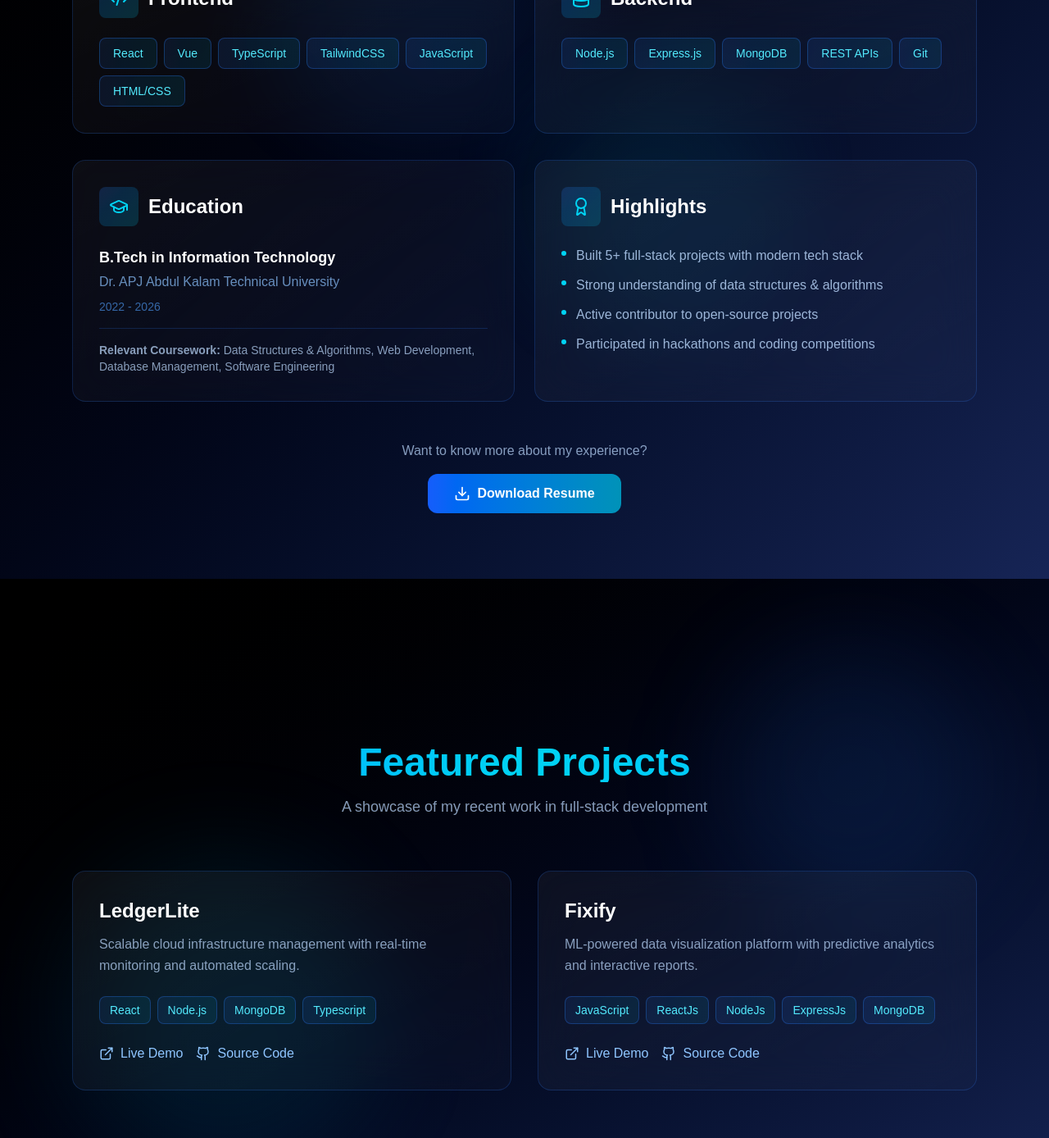
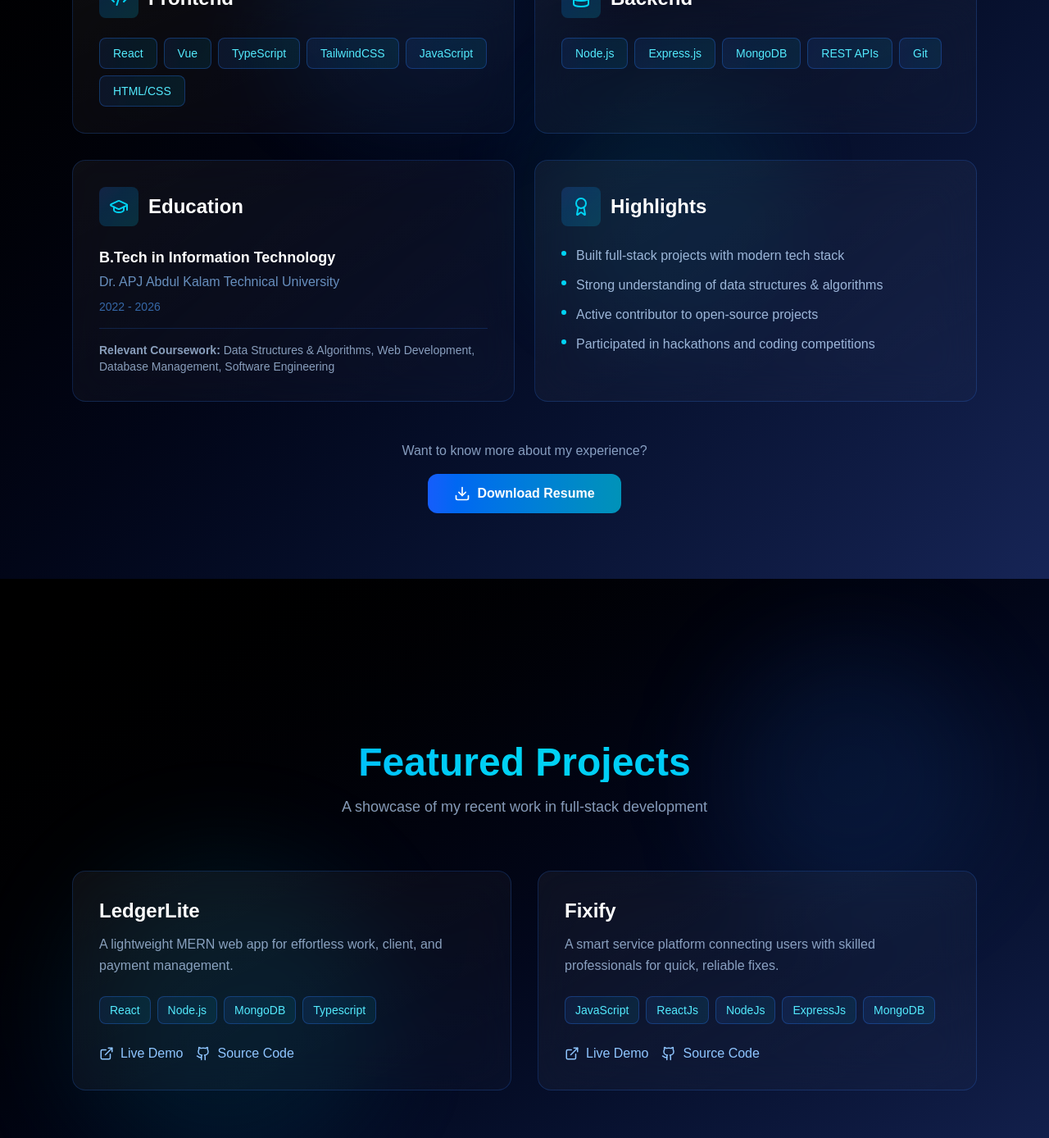
Before and after one commit to anukritigupta07/portfolio, a React (Vite) app: page / in a window 1280 px wide. Shown: the part 1407-2795 px from the top of the page at 82% size. Built offline with nearby package versions, Linux system fonts and the light colour scheme.

Commit message:
Update About and Projects sections

```diff
--- a/src/components/sections/About.jsx
+++ b/src/components/sections/About.jsx
@@ -20,7 +20,7 @@ export const About = () => {
   ];
 
   const achievements = [
-    "Built 5+ full-stack projects with modern tech stack",
+    "Built full-stack projects with modern tech stack",
     "Strong understanding of data structures & algorithms",
     "Active contributor to open-source projects",
     "Participated in hackathons and coding competitions",
--- a/src/components/sections/Projects.jsx
+++ b/src/components/sections/Projects.jsx
@@ -6,18 +6,18 @@ export const Projects = () => {
     {
       title: "LedgerLite",
       description:
-        "Scalable cloud infrastructure management with real-time monitoring and automated scaling.",
+        "A lightweight MERN web app for effortless work, client, and payment management.",
       tech: ["React", "Node.js", "MongoDB", "Typescript"],
       liveLink: "#",
-      githubLink: "#",
+      githubLink: "https://github.com/anukritigupta07/LedgerLite.git",
     },
     {
       title: "Fixify",
       description:
-        "ML-powered data visualization platform with predictive analytics and interactive reports.",
+        "A smart service platform connecting users with skilled professionals for quick, reliable fixes.",
       tech: ["JavaScript", "ReactJs", "NodeJs", "ExpressJs", "MongoDB"],
       liveLink: "#",
-      githubLink: "#",
+      githubLink: "https://github.com/anukritigupta07/Fixify.git",
     },
   ];
 
```
